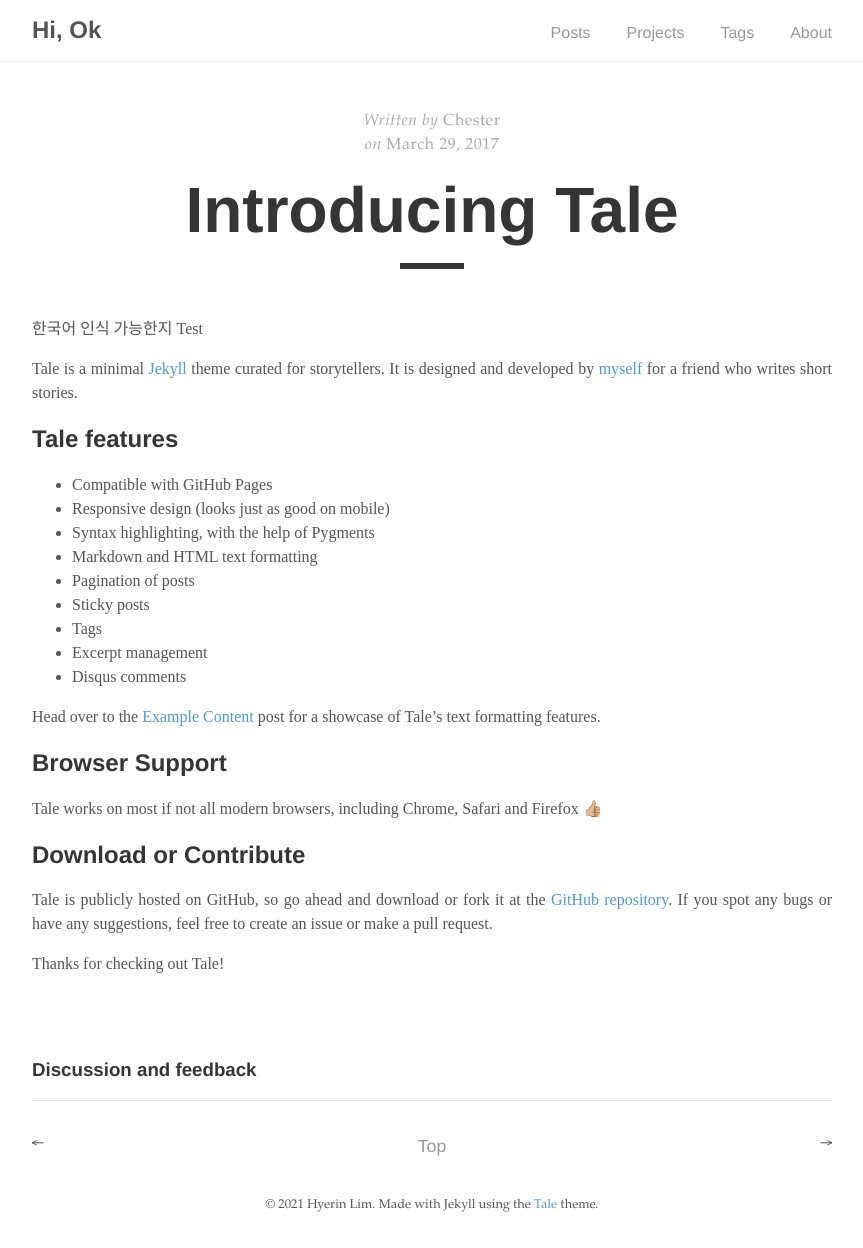
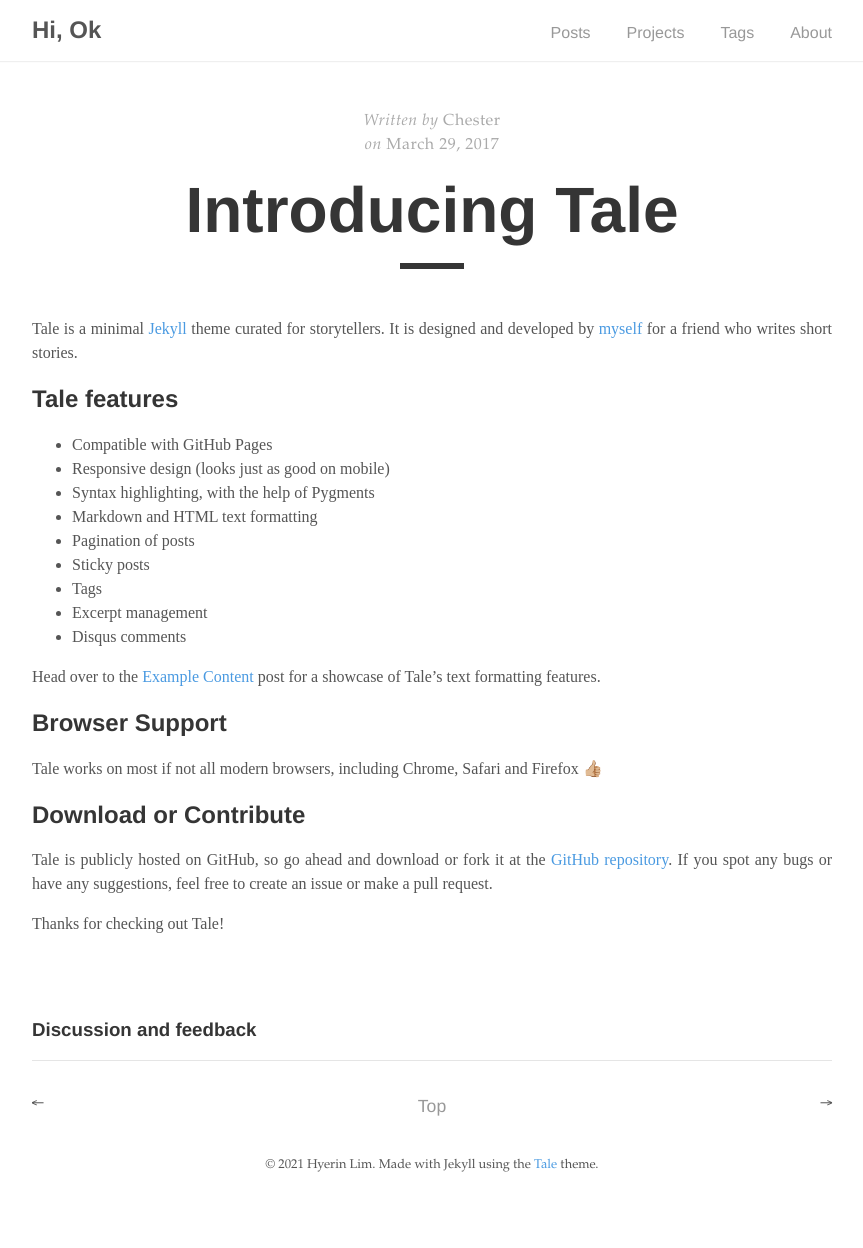
Before and after one commit to hyerin315/hyerin315.github.io, a Jekyll site: the page built from _posts/2017-03-29-introducing-tale.md, in a window 1280 px wide. Shown: the whole page, without its empty margins (208-1071 px from the left). Built offline with Jekyll 4.4.1, drawn with Linux system fonts in a browser that asks for light colours; comment, search, counter and statistics services are not loaded; after the commit the page ends 1208 px from its top, so only the background shows below that.

Commit message:
Update 2017-03-29-introducing-tale.md

```diff
--- a/_posts/2017-03-29-introducing-tale.md
+++ b/_posts/2017-03-29-introducing-tale.md
@@ -8,8 +8,6 @@ excerpt_separator: <!--more-->
 sticky: true
 hidden: true
 ---
-
-한국어 인식 가능한지 Test
 
 
 Tale is a minimal [Jekyll](https://jekyllrb.com/) theme curated for storytellers. It is designed and developed by [myself](https://github.com/chesterhow/) for a friend who writes short stories.<!--more-->
```
